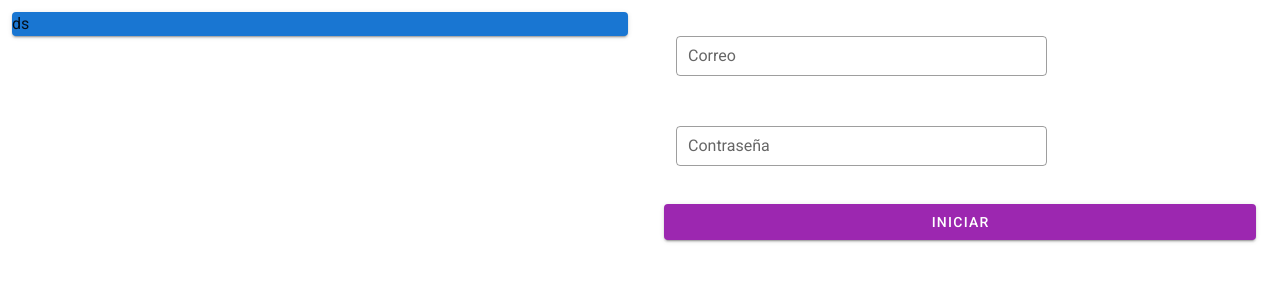
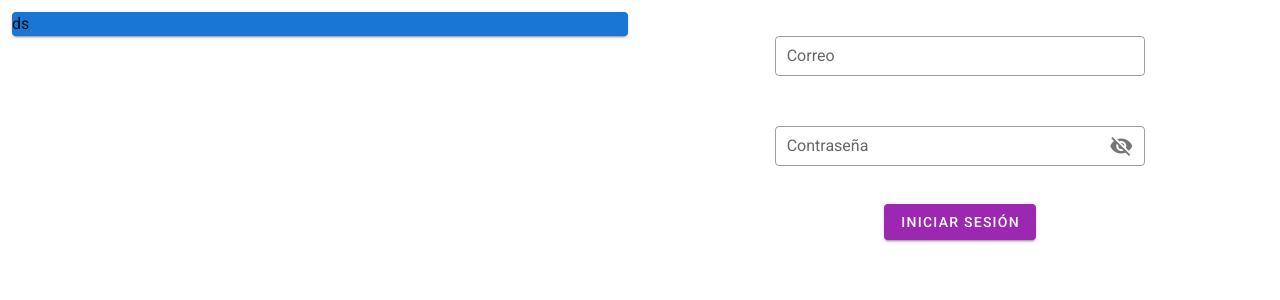
Before and after one commit to LuisReyes97/aryy-spa, a Nuxt app: page /auth/login in a window 1280 px wide. Shown: the top 300 px of the page. Built offline with nearby package versions, Linux system fonts and the light colour scheme.

Commit message:
Luis Reyes
consumo de servicios API login

```diff
--- a/components/auth/form-login.vue
+++ b/components/auth/form-login.vue
@@ -1,12 +1,37 @@
 <template>
     <v-container>
+        <v-form
+         ref="form"
+         v-model="valid"
+         lazy-validation
+        >
             <v-col cols="12" md="8">
-                <v-text-field  required outlined label="Correo" dense></v-text-field>
+                <v-text-field
+                    v-model="email"
+                    :rules="emailRules"
+                    outlined
+                    label="Correo"
+                    dense
+                    required
+                ></v-text-field>
             </v-col>
-                        <v-col cols="12" md="8">
-                <v-text-field outlined label="Contraseña" dense></v-text-field>
+            <v-col cols="12" md="8">
+                <v-text-field
+                    v-model="password"
+                    :append-icon="show1 ? 'mdi-eye' : 'mdi-eye-off'"
+                    :rules="[rules.required, rules.min]"
+                    :type="show1 ? 'text' : 'password'"
+                    label="Contraseña"
+                    outlined
+                    @click:append="show1 = !show1"
+                    dense
+                ></v-text-field>
             </v-col>
-            <v-btn block color="purple" dark>Iniciar</v-btn>
+            <div>
+                <v-btn v-on:click="POST_DATA" @click="validate" color="purple" dark>Iniciar sesión</v-btn>
+            </div>
+        </v-form>
+
     </v-container>
 </template>
 
@@ -14,7 +39,35 @@
 export default{
     data(){
         return{
+            show1: false,
+            email:'',
+            password: '',
+            valid: true,
+            rules: {
+                required: value => !!value || 'contraseña requerida.',
+                min: v => v.length >= 8 || 'Min 8 characters',
+            },
+            emailRules: [
+                v => !!v || 'correo requerido',
+                v => /.+@.+\..+/.test(v) || 'correo invalido',
+            ],
 
+        }
+    },
+    methods: {
+        validate(){
+            this.$refs.form.validate()
+        },
+        POST_DATA(){
+            this.$axios
+                .post('api/v1/login',{
+                    email: this.email,
+                    password:this.password
+                })
+                .then((response) => {
+                    localStorage.setItem('token', response.data.data.access_token)
+                    this.$router.push('/')
+                })
         }
     }
 }
--- a/layouts/default.vue
+++ b/layouts/default.vue
@@ -7,13 +7,6 @@
       fixed
       app
     >
-
-<v-img
-  lazy-src="https://picsum.photos/id/11/10/6"
-  max-height="100"
-  max-width="200"
-  src="https://picsum.photos/id/11/500/300"
-></v-img>
       <v-list>
         <v-list-item
           v-for="(item, i) in items"
@@ -23,7 +16,7 @@
           exact
         >
           <v-list-item-action>
-            <v-icon>{{ item.icon }}</v-icon>
+            <v-icon color="blue darken-2">{{ item.icon }}</v-icon>
           </v-list-item-action>
           <v-list-item-content>
             <v-list-item-title>{{ item.title }}</v-list-item-title>
@@ -48,7 +41,10 @@
         <v-icon>mdi-{{ `chevron-${miniVariant ? 'right' : 'left'}` }}</v-icon>
       </v-btn>
       <v-spacer />
-      <span> Dr.{{ title }} </span>
+      <div>
+        <span>{{ title }} </span>
+      </div>
+
       <v-avatar>
       <img
         src="https://cdn-icons-png.flaticon.com/512/194/194915.png"
--- a/nuxt.config.js
+++ b/nuxt.config.js
@@ -45,7 +45,7 @@ export default {
   // Axios module configuration: https://go.nuxtjs.dev/config-axios
   axios: {
     // Workaround to avoid enforcing hard-coded localhost:3000: https://github.com/nuxt-community/axios-module/issues/308
-    baseURL: '/',
+    baseURL: 'https://app.aryymd.com',
   },
 
   // Vuetify module configuration: https://go.nuxtjs.dev/config-vuetify
@@ -61,7 +61,8 @@ export default {
           info: colors.teal.lighten1,
           warning: colors.amber.base,
           error: colors.deepOrange.accent4,
-          success: colors.green.accent3
+          success: colors.green.accent3,
+          icon: colors.yellow.lighten2
         }
       }
     }
--- a/pages/auth/login.vue
+++ b/pages/auth/login.vue
@@ -1,11 +1,11 @@
 <template>
   <div>
     <v-container no-gutters fluid>
-      <v-row>
-        <v-col cols="12" md="6" fluid>
+      <v-row align="stretch">
+        <v-col class="ocultar-col" cols="12" md="6" fluid>
             <v-card color="primary">ds</v-card>
         </v-col>
-        <v-col cols="12" md="6">
+        <v-col cols="12" md="6" sm="6" align="center">
             <form-login/>
         </v-col>
       </v-row>
@@ -20,7 +20,17 @@ export default{
   components: { formLogin },
   layout: "auth",
   data() {
-    return {};
+    return {
+
+    };
   },
 };
 </script>
+
+<style>
+@media screen and (max-width: 900px) {
+  .ocultar-col{
+    display: none;
+  }
+}
+</style>
```
